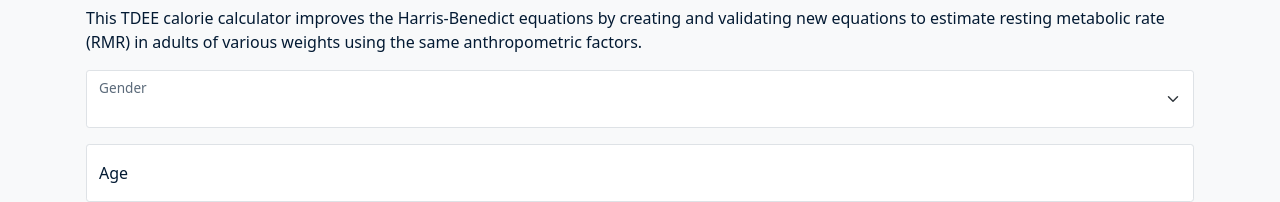
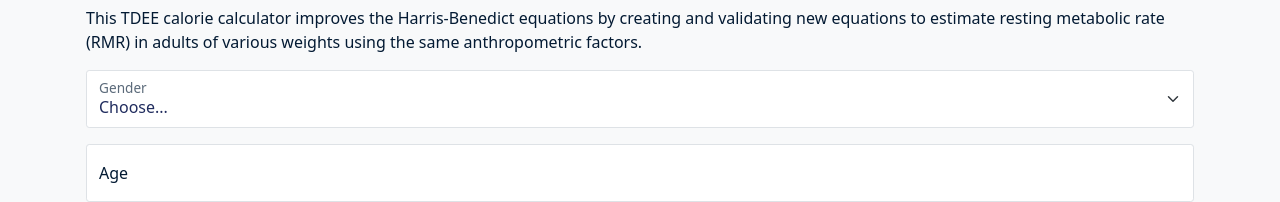
Before and after one commit to emiluzelac/caloric, a Next.js app: page / in a window 1280 px wide. Shown: the part 179-381 px from the top of the page. Built offline with nearby package versions, Linux system fonts and the light colour scheme.

Commit message:
Option value

```diff
--- a/src/components/Calculator.tsx
+++ b/src/components/Calculator.tsx
@@ -134,7 +134,7 @@ const Calculator: React.FC = () => {
             onChange={(e) => setSex(e.target.value)}
             required
           >
-            <option value="Choose..."></option>
+            <option value="">Choose...</option>
             <option value="male">Male</option>
             <option value="female">Female</option>
           </select>
```
